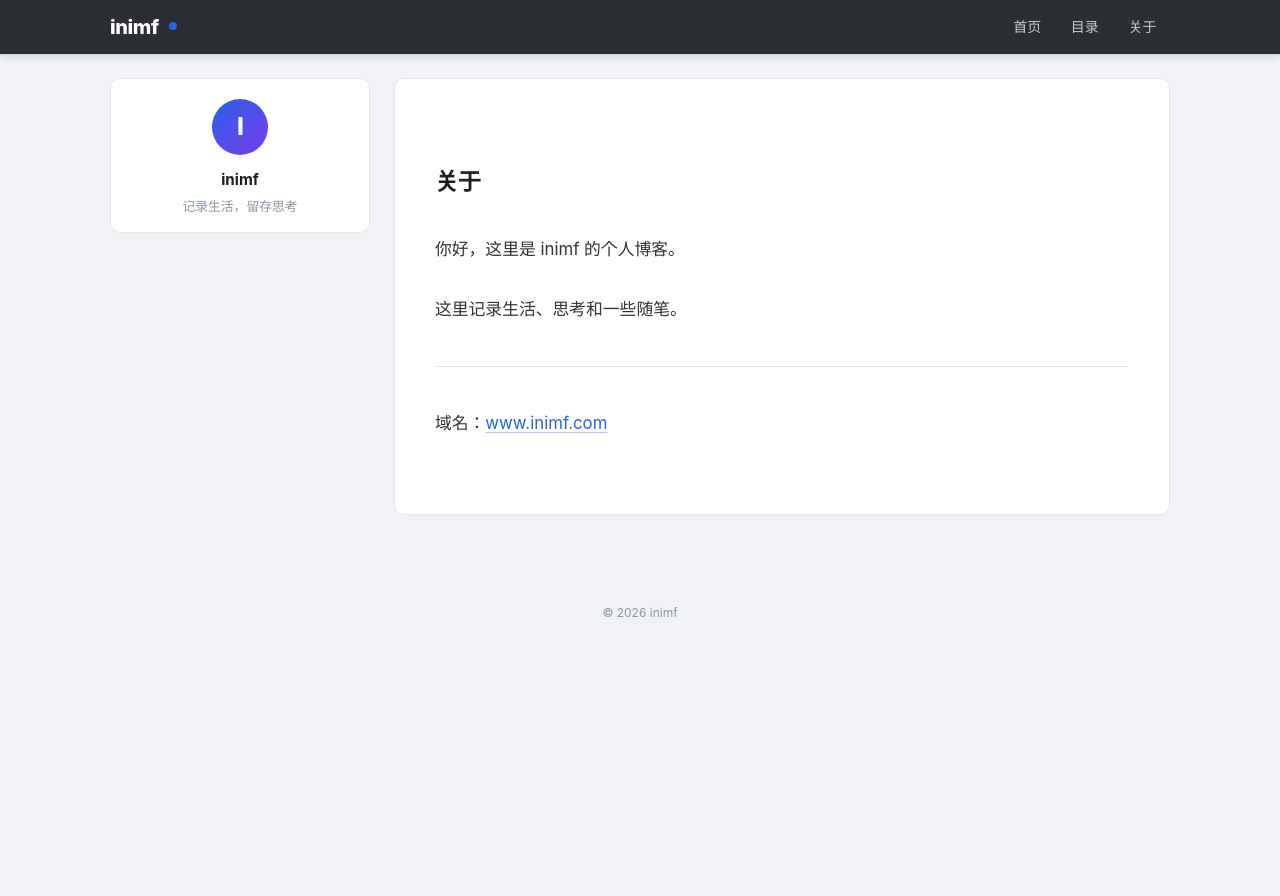
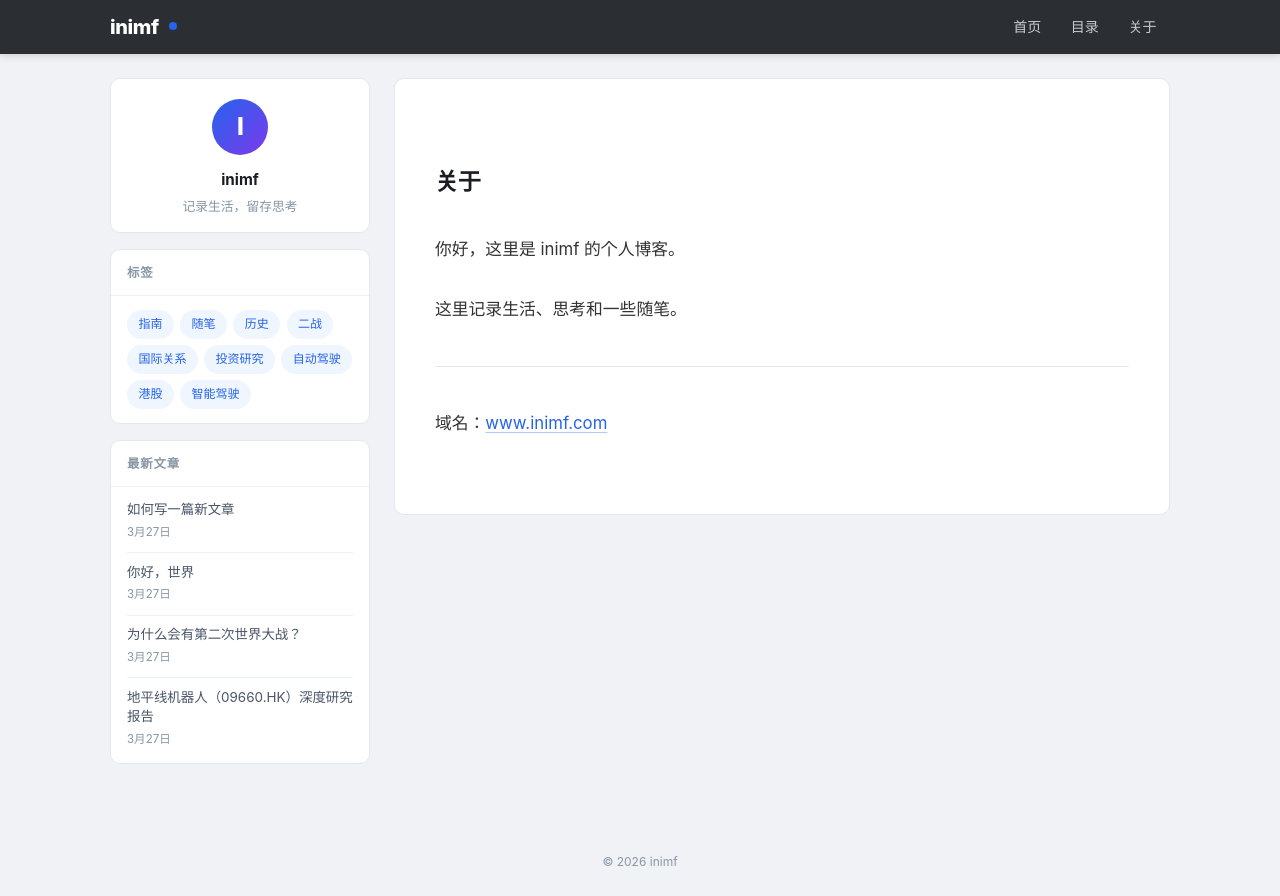
Before and after one commit to web1286/inimf-blog, a Next.js app: page /about in a window 1280 px wide. Before the commit the page ends 800 px from the top, so only its background shows below. Built offline with nearby package versions, Linux system fonts and the light colour scheme.

Commit message:
⏪ revert: restore pre-Dawn page

```diff
--- a/pages/about.tsx
+++ b/pages/about.tsx
@@ -8,7 +8,7 @@ interface AboutProps {
 
 export default function About({ posts }: AboutProps) {
   return (
-    <Layout title="关于">
+    <Layout title="关于" posts={posts}>
       <div className="about-page article-content">
         <h1>关于</h1>
         <p>
```
